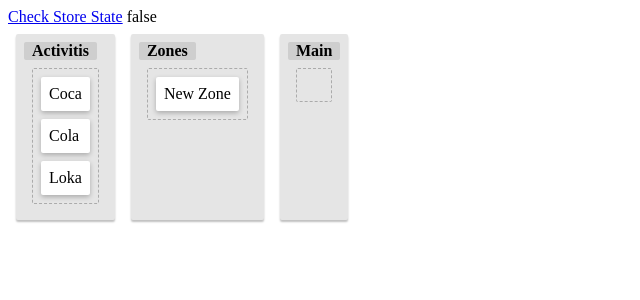
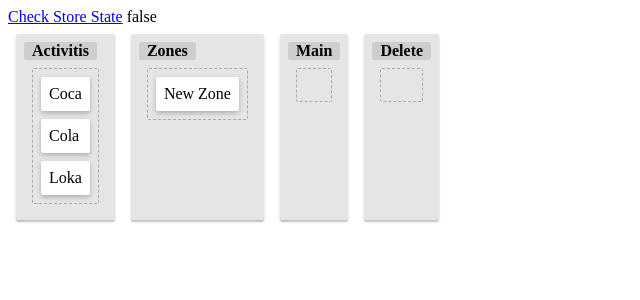
Before and after one commit to roy-mdr/es-web-arbol, a SvelteKit app: page / in a window 1280 px wide. Shown: the top 300 px of the page, without its empty margins (0-640 px from the left). Built offline with nearby package versions, Linux system fonts and the light colour scheme.

Commit message:
Add TrashBin component

```diff
--- /dev/null
+++ b/src/lib/components/TrashBin.svelte
@@ -0,0 +1,93 @@
+<script lang="ts">
+	import { onMount } from 'svelte';
+	import Sortable from 'sortablejs';
+	import { mainTree } from '$lib/stores/mainTree';
+	import { ctrlKeyIsDown } from '$lib/stores/appState';
+
+	onMount(() => {
+		setupSortable();
+	});
+
+	let sortEl: HTMLElement;
+
+	function setupSortable() {
+		Sortable.create(sortEl, {
+			group: {
+				name: 'trashbin',
+				put: ['zone']
+			},
+			sort: false,
+			// @ts-ignore
+			revertDOM: true,
+			animation: 150,
+			handle: '.handle',
+			fallbackOnBody: true,
+			invertSwap: true,
+			delay: 200,
+			delayOnTouchOnly: true,
+
+			onAdd: (e) => {
+				// drag from one list and drop into another
+
+				// If origin list is "zone"
+				// @ts-ignore
+				if (e.fromSortable.options.group.name == 'zone') {
+					// console.log('moving:', e.item);
+
+					let from_list = e.from.getAttribute('map') || '0';
+					let from_index = e.oldIndex || 0;
+
+					if ($ctrlKeyIsDown) return;
+
+					mainTree.deleteItem(from_list, from_index);
+				}
+			}
+		});
+	}
+</script>
+
+<div class="panel">
+	<div class="title">Delete</div>
+	<div class="p-content" bind:this={sortEl} />
+</div>
+
+<style>
+	.panel {
+		padding: 0.5em;
+		background-color: rgba(0, 0, 0, 0.1);
+		border-radius: 2px;
+		box-shadow: 0 2px 2px 0 rgba(0, 0, 0, 0.25);
+		margin: 0.5em;
+	}
+
+	.panel :global(.title) {
+		font-weight: bold;
+		background-color: rgba(0, 0, 0, 0.1);
+		width: max-content;
+		padding: 0 0.5em;
+		border-radius: 2px;
+	}
+
+	.panel :global(.handle) {
+		cursor: grab;
+	}
+
+	.panel :global(.handle.handle-copy) {
+		cursor: copy;
+	}
+
+	.panel :global(.p-content) {
+		margin: 0.5em;
+		border-radius: 2px;
+		border: 1px dashed rgba(0, 0, 0, 0.25);
+		min-height: 2em;
+	}
+
+	.activ {
+		padding: 0.5em;
+		margin: 0.5em;
+		background-color: white;
+		box-shadow: 0 2px 5px 0 rgba(0, 0, 0, 0.25);
+		border-radius: 2px;
+	}
+</style>
--- a/src/routes/+page.svelte
+++ b/src/routes/+page.svelte
@@ -2,6 +2,7 @@
 	import Zone from '$lib/components/Zone.svelte';
 	import PanelActs from '$lib/components/PanelActs.svelte';
 	import PanelNewZone from '$lib/components/PanelNewZone.svelte';
+	import TrashBin from '$lib/components/TrashBin.svelte';
 
 	import { mainTree } from '$lib/stores/mainTree';
 	import { ctrlKeyIsDown } from '$lib/stores/appState';
@@ -33,6 +34,7 @@
 			isOpen={$mainTree.open}
 		/>
 	{/key}
+	<TrashBin />
 	<!-- 	<pre>
 {dataAsJSON}
 	</pre> -->
```
